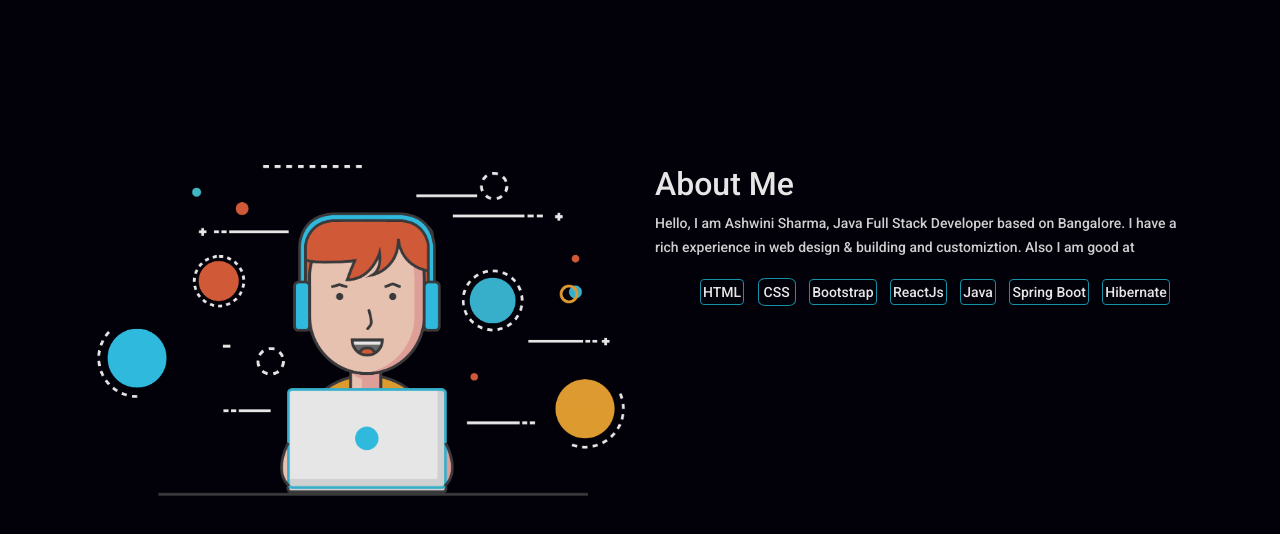
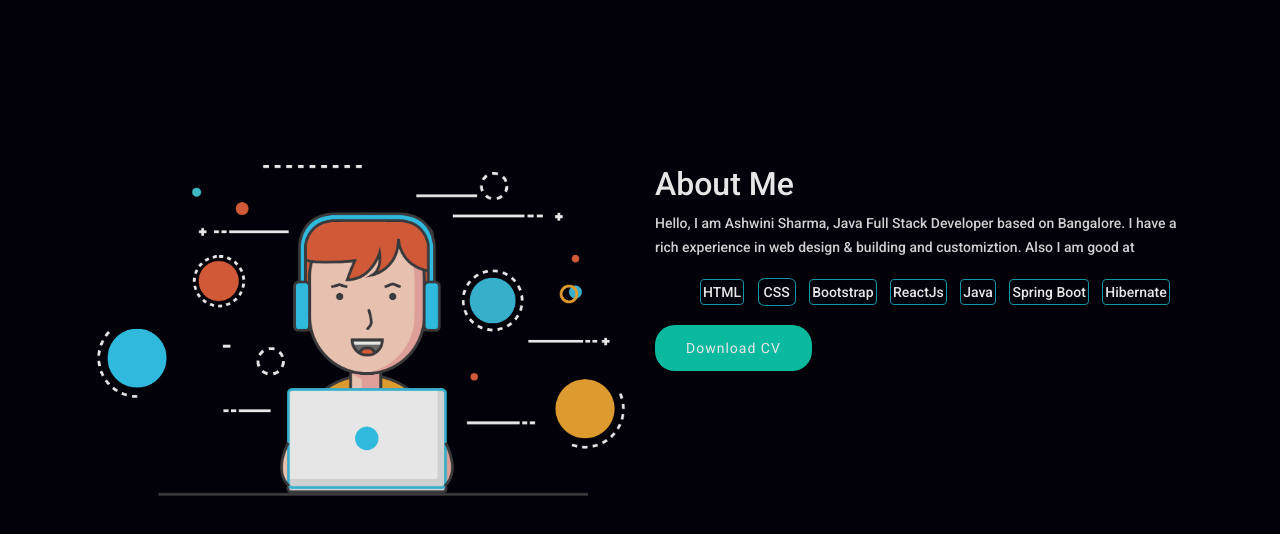
Before and after one commit to zinkolix/OlixStudios, a plain HTML site: page index.html in a window 1280 px wide. Shown: the part 606-1140 px from the top of the page. Drawn offline with nearby package versions, Linux system fonts and the light colour scheme; a web font is replaced by a local one.

Commit message:
download button

```diff
--- a/css/styles.css
+++ b/css/styles.css
@@ -125,8 +125,21 @@ p {
   padding-top: 100px;
 }
 
+/* About Me */
+
 .os-about-me-tag ul li{
   display: inline-block;
   margin: 5px;
+  align-self: auto;
 
 }
+
+.resume {
+  background-color: #0bceaf;
+  font-size: 14px;
+  line-height: 24px;
+  letter-spacing: 1px;
+  padding: 10px 30px;
+  border-radius: 20px;
+  color: white;
+}
--- a/index.html
+++ b/index.html
@@ -137,7 +137,8 @@
                     <div>
                         <h2>About Me</h2>
                         <p>
-                            Hello, I am Ashwini Sharma, Java Full Stack Developer based on Bangalore. I have a rich experience
+                            Hello, I am Ashwini Sharma, Java Full Stack Developer based on Bangalore. I have a rich
+                            experience
                             in web design & building and customiztion. Also I am good at
                         </p>
                         <div class="os-about-me-tag">
@@ -172,7 +173,10 @@
                                 </li>
 
                             </ul>
+                            <a href="assets/AshwiniSharmaResume.docx" class="btn resume" download="resume">Download
+                                CV</a>
                         </div>
+
                     </div>
                 </div>
             </div>
```
Also changed, not shown: 1 other file.
